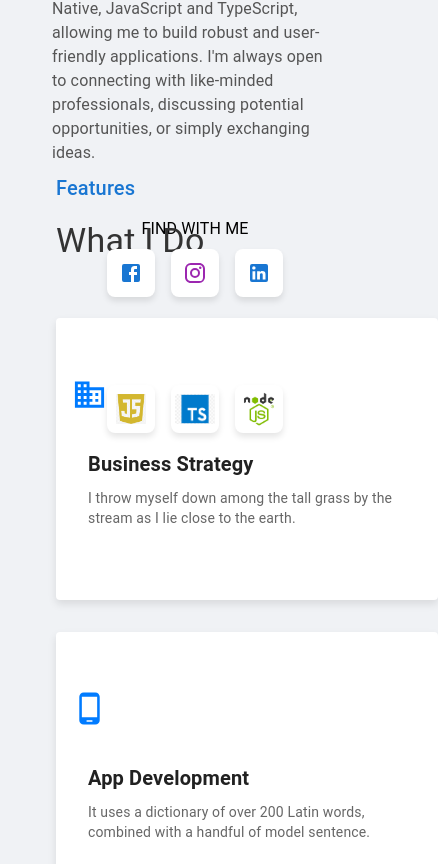
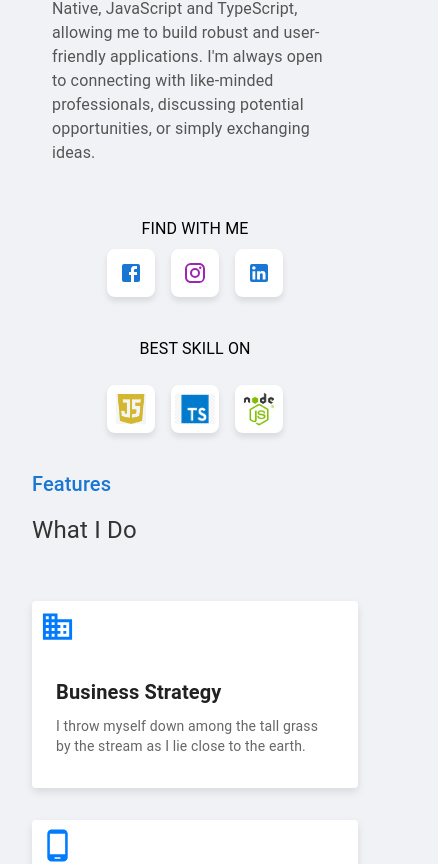
Before and after one commit to DhruvilPadshala/React-Portfolio, a React (Create React App) app: page / in a window 390 px wide. Shown: the part 695-1559 px from the top of the page, 438 px wide, since content can reach past the window. Built offline with nearby package versions, Linux system fonts and the light colour scheme.

Commit message:
animation add and responsive

```diff
--- a/src/Components/Features/index.js
+++ b/src/Components/Features/index.js
@@ -3,7 +3,7 @@ import {
   Container,
   Grid,
   Card,
-  CardContent,
+  CardContent as MuiCardContent,
   Typography,
   Box,
 } from "@mui/material";
@@ -19,33 +19,59 @@ const Root = styled(Box)(({ theme }) => ({
   backgroundColor: "#f0f2f5",
   minHeight: "100vh",
   padding: theme.spacing(5),
+  [theme.breakpoints.down("sm")]: {
+    padding: theme.spacing(2),
+  },
 }));
 
 const SectionTitle = styled(Typography)(({ theme }) => ({
   marginBottom: theme.spacing(3),
   color: "#333",
+  [theme.breakpoints.down("sm")]: {
+    fontSize: "1.5rem",
+    textAlign: "center",
+  },
 }));
 
-const CustomCard = styled(Card)(({ theme }) => ({
+const CustomCard = styled(Card)(({ theme, title }) => ({
   display: "flex",
-  width:"350px",
+  width: "350px",
   height: "250px",
   flexDirection: "column",
   justifyContent: "center",
   alignItems: "flex-start",
   padding: theme.spacing(2),
   boxShadow: "0 4px 8px rgba(0, 0, 0, 0.1)",
-  ...(props) =>
-    props.title === "App Development" && {
-      backgroundColor: "#ff1744",
-      color: "#fff",
+  transition: "transform 0.3s ease, box-shadow 0.3s ease",
+  "&:hover": {
+    transform: "translateY(-5px)",
+    boxShadow: "0 8px 12px rgba(0, 0, 0, 0.2)",
+    backgroundColor: "blue",
+    "& .MuiCardContent-root, & .MuiTypography-root, & .MuiSvgIcon-root": {
+      color: "white",
     },
+    "& .MuiCardContent-root": {
+      transform: "scale(1.05)",
+    },
+  },
+  [theme.breakpoints.down("sm")]: {
+    height: "auto",
+    width: "auto",
+    padding: theme.spacing(1),
+  },
 }));
 
 const IconWrapper = styled("div")(({ theme }) => ({
   marginBottom: theme.spacing(1),
   color: "#007bff", // Blue color for icons
   fontSize: "3rem",
+  [theme.breakpoints.down("sm")]: {
+    fontSize: "2rem",
+  },
+}));
+
+const CardContent = styled(MuiCardContent)(({ theme }) => ({
+  transition: "background-color 0.3s ease, transform 0.3s ease, color 0.3s ease",
 }));
 
 const services = [
@@ -90,12 +116,12 @@ const services = [
 const Features = () => {
   return (
     <Root>
-      <Container  >
-        <Typography variant="h6"color="primary">Features</Typography>
-        <SectionTitle variant="h4" gutterBottom mt={{xs: 2, md: 5}}>
+      <Container sx={{ mt: { xs: 40, md: -10 }, justifyContent: { xs: "center", md: "flex-start" } }}>
+        <Typography variant="h6" color="primary">Features</Typography>
+        <SectionTitle variant="h4" gutterBottom mt={{ xs: 2, md: 5 }} sx={{ textAlign: { xs: "left", md: "left" } }}>
           What I Do
         </SectionTitle>
-        <Grid container spacing={4}sx={{mt: {xs: 2, md: 5}}}>
+        <Grid container spacing={4} sx={{ mt: { xs: 2, md: 5 } }}>
           {services.map((service, index) => (
             <Grid item xs={12} sm={6} md={4} key={index}>
               <CustomCard title={service.title}>
```
